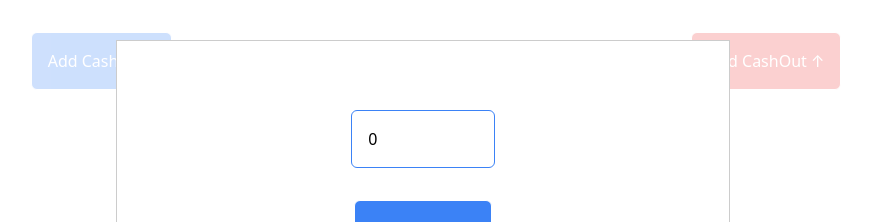
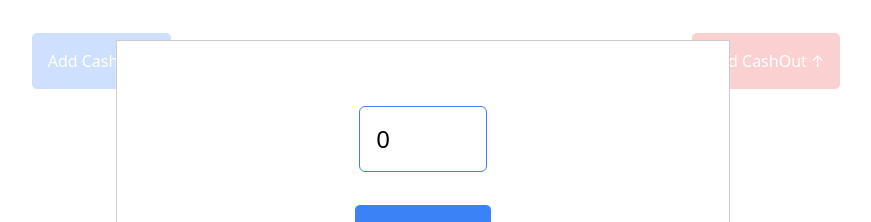
Before and after one commit to lokesh1729/cash-in-wallet, a React (Create React App) app: page / in a window 1280 px wide. Both pictures are taken after a click on the button "Add Cash In ↓". Shown: the top 222 px of the page, without its empty margins (204-1075 px from the left). Built offline with nearby package versions, Linux system fonts and the light colour scheme.

Commit message:
removed eslint config

```diff
--- a/src/App.js
+++ b/src/App.js
@@ -41,7 +41,7 @@ function App() {
                         defaultValue={0}
                         onChange={(event) => changeCashIn(event.target.value)}
                         type="number"
-                        className="input w-36 mb-8"
+                        className="input w-32 mb-8 text-2xl"
                     />
                     <Button buttonText="Add CashIn ↓" onClick={toggleCashIn} />
                 </div>
@@ -57,7 +57,7 @@ function App() {
                         min={0}
                         defaultValue={0}
                         type="number"
-                        className="input w-36 mb-8"
+                        className="input w-32 mb-8 text-2xl"
                         onChange={(event) => changeCashOut(event.target.value)}
                     />
                     <Button
```
Also changed, not shown: package.json (+1 -7 lines), 2 other files (tests, documents, lock files or other folders).
